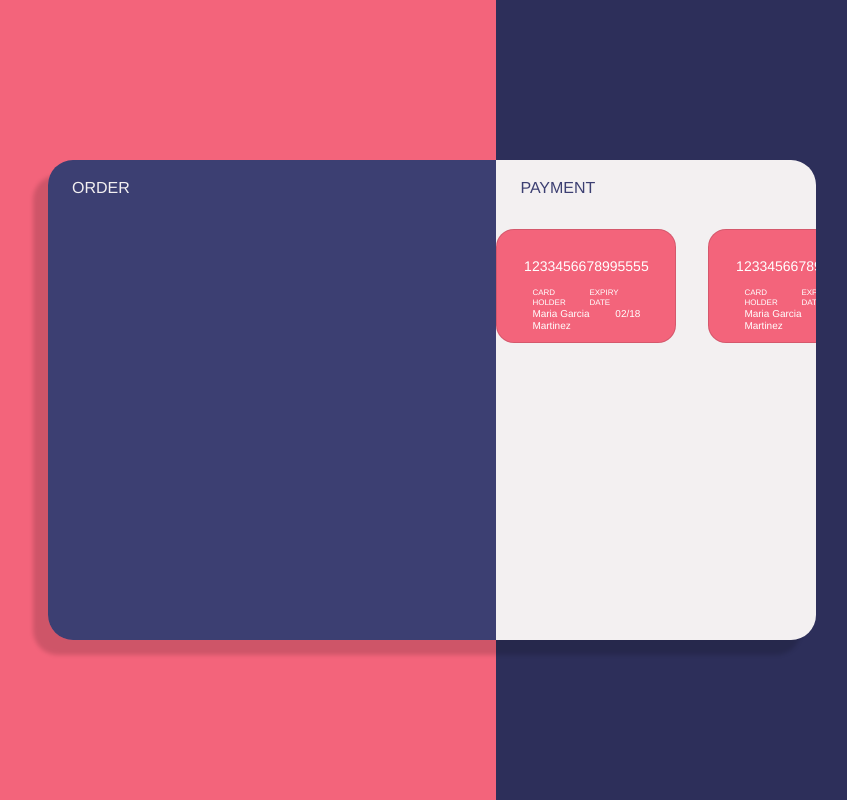
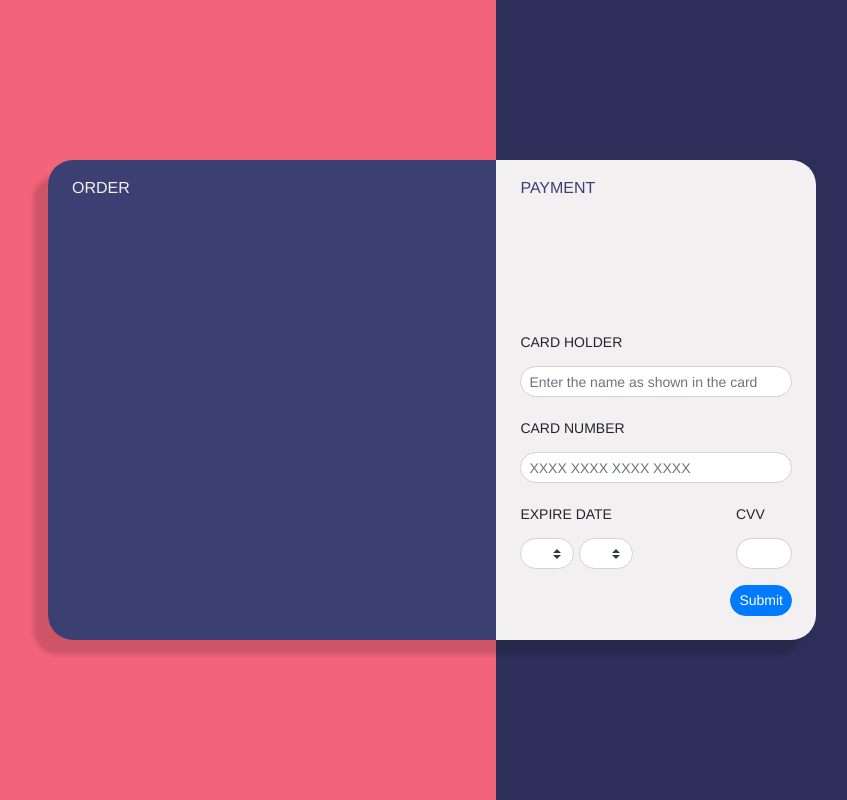
Before and after one commit to ercpereda/card-checkout, a Vue app: page / in a window 1280 px wide. Shown: the whole page, without its empty margins (208-1055 px from the left). Built offline with nearby package versions, Linux system fonts and the light colour scheme.

Commit message:
Implement checkout form

```diff
--- /dev/null
+++ b/src/components/CheckoutForm.vue
@@ -0,0 +1,145 @@
+<template>
+  <b-form id="checkout-form" @submit.prevent="handleSubmit">
+    <b-form-group
+      id="card-name-group"
+      label="CARD HOLDER"
+      label-for="card-name"
+      label-size="sm"
+    >
+      <b-form-input
+        id="card-name"
+        :class="['rounded-pill']"
+        v-model="formData.name"
+        required
+        placeholder="Enter the name as shown in the card"
+        size="sm"
+      ></b-form-input>
+    </b-form-group>
+
+    <b-form-group
+      id="card-number-group"
+      label="CARD NUMBER"
+      label-for="card-number"
+      label-size="sm"
+    >
+      <b-form-input
+        id="card-number"
+        :class="['rounded-pill']"
+        v-model="formData.number"
+        required
+        placeholder="XXXX XXXX XXXX XXXX"
+        size="sm"
+      ></b-form-input>
+    </b-form-group>
+
+    <div id="expire-date-cvv-group">
+      <b-form-group
+        id="card-expire-group"
+        label="EXPIRE DATE"
+        label-for="card-expire-input-group"
+        label-size="sm"
+      >
+        <b-input-group id="card-expire-input-group">
+          <b-form-select
+            id="card-expiry-month"
+            :class="['rounded-pill']"
+            v-model="formData.month"
+            :options="months"
+            required
+            placeholder="MM"
+            size="sm"
+          ></b-form-select>
+          <b-form-select
+            id="card-expiry-year"
+            :class="['rounded-pill']"
+            v-model="formData.year"
+            :options="year"
+            required
+            placeholder="YY"
+            size="sm"
+          ></b-form-select>
+        </b-input-group>
+      </b-form-group>
+
+      <b-form-group
+        id="card-cvv-group"
+        label="CVV"
+        label-for="card-cvv"
+        label-size="sm"
+      >
+        <b-form-input
+          id="card-cvv"
+          :class="['rounded-pill']"
+          v-model="formData.cvv"
+          required
+          size="sm"
+        ></b-form-input>
+      </b-form-group>
+    </div>
+
+    <b-button
+      :class="['float-right']"
+      pill
+      type="submit"
+      variant="primary"
+      size="sm"
+    >
+      Submit
+    </b-button>
+  </b-form>
+</template>
+
+<script>
+const range = (start, end) =>
+  Array.from(
+    { length: end - start + 1 },
+    (_, i) => `${i + start < 10 ? "0" : ""}${i + start}`
+  );
+
+export default {
+  name: "checkout-form",
+  data() {
+    return {
+      formData: {
+        name: "",
+        number: "",
+        month: "",
+        year: "",
+        cvv: ""
+      }
+    };
+  },
+  computed: {
+    months: function() {
+      return range(1, 12);
+    },
+    year: function() {
+      const year = new Date().getFullYear() - 2000;
+      console.log(year);
+      return range(year, 99);
+    }
+  },
+  methods: {
+    handleSubmit() {}
+  }
+};
+</script>
+
+<style scoped lang="scss">
+#checkout-form {
+  margin: 0 24px 24px 24px;
+}
+#expire-date-cvv-group {
+  display: flex;
+  justify-content: space-between;
+}
+#card-cvv {
+  width: 56px;
+}
+#card-expiry-month {
+  margin-right: 2.5px;
+}
+#card-expiry-year {
+  margin-left: 2.5px;
+}
+</style>
--- a/src/components/Payment.vue
+++ b/src/components/Payment.vue
@@ -2,16 +2,16 @@
   <div id="payment-container">
     <h1>Payment</h1>
 
-    <Cards />
+    <CheckoutForm />
   </div>
 </template>
 
 <script>
-import Cards from "./Cards";
+import CheckoutForm from "./CheckoutForm";
 
 export default {
   components: {
-    Cards
+    CheckoutForm
   }
 };
 </script>
@@ -22,4 +22,10 @@ h1 {
   margin-top: 18px;
   margin-left: 24px;
 }
+#payment-container {
+  height: 100%;
+  display: flex;
+  flex-direction: column;
+  justify-content: space-between;
+}
 </style>
```
